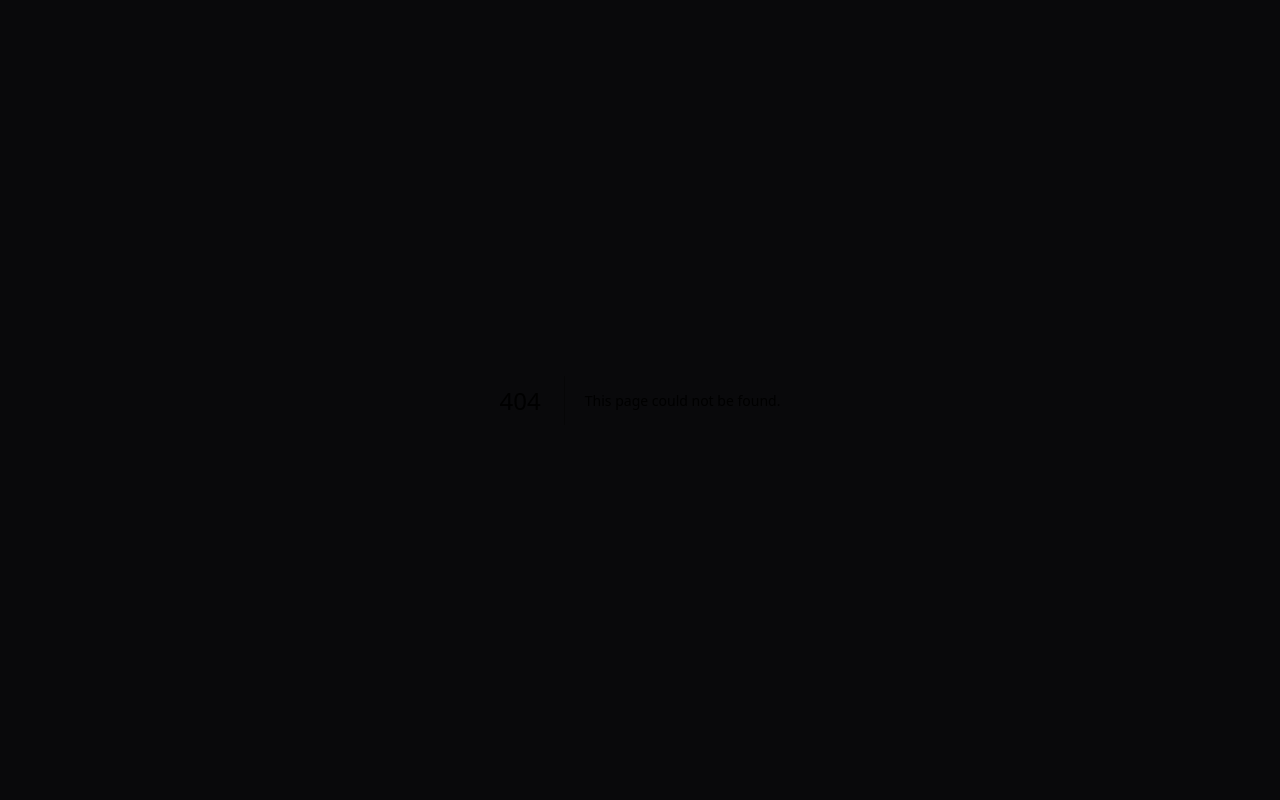
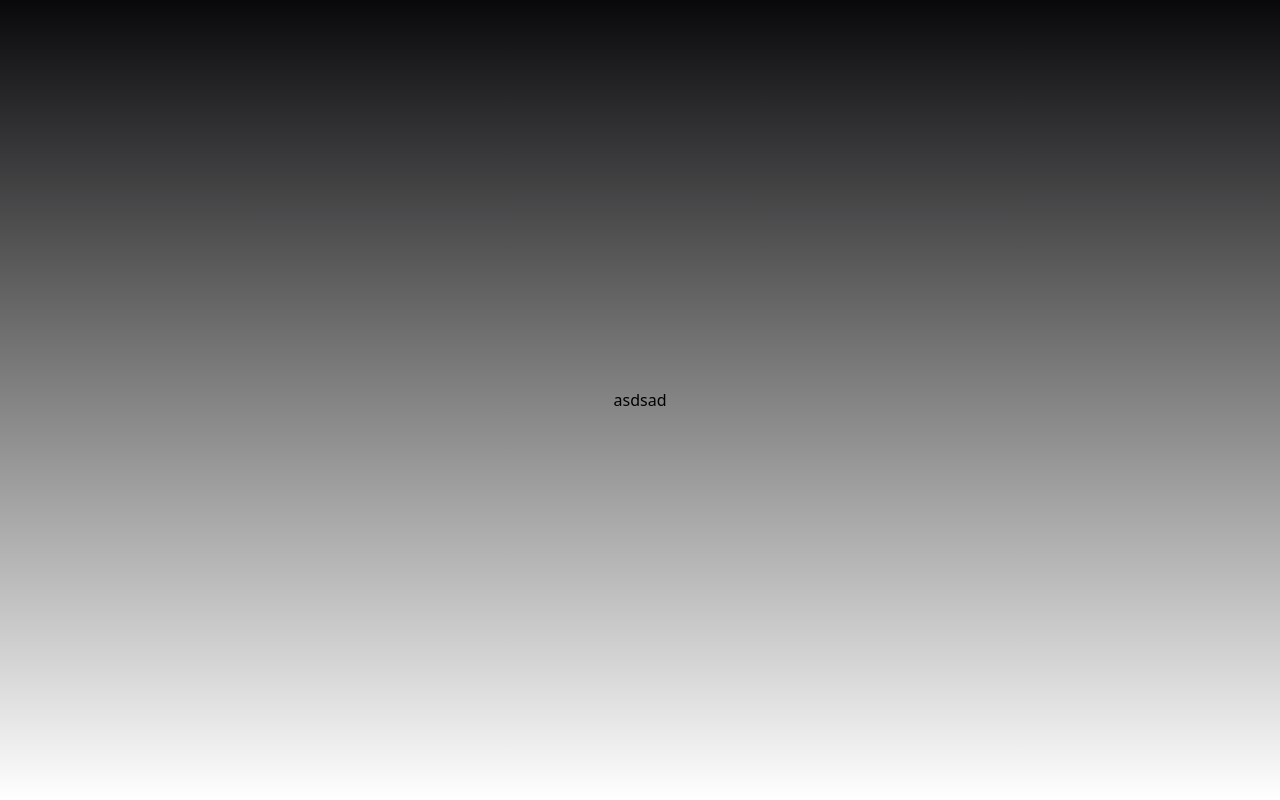
Before and after one commit to maricd7/PathFinder, a Next.js app in the folder pathfinder/: page /register in a window 1280 px wide. Before the commit this address had no page. Built offline with nearby package versions, Linux system fonts and the light colour scheme.

Commit message:
creating:login,register pagfe

```diff
--- a/pathfinder/src/app/components/common/Button/CtaButton.js
+++ b/pathfinder/src/app/components/common/Button/CtaButton.js
@@ -1,7 +1,7 @@
 import React from 'react'
 
-export default function CtaButton({text,type}) {
+export default function CtaButton({text,type, onClick}) {
   return (
-    <button className='px-8 py-2 bg-blue-500 rounded-md' type={type}>{text}</button>
+    <button onClick={onClick} className='px-8 py-2 bg-blue-500 rounded-md' type={type}>{text}</button>
   )
 }
--- a/pathfinder/src/app/page.js
+++ b/pathfinder/src/app/page.js
@@ -1,6 +1,7 @@
 
 import Heading from "./components/common/Heading/Heading";
 import CtaButton from "./components/common/Button/CtaButton";
+import Link from "next/link";
 
 export default function Home() {
   return (
@@ -11,8 +12,8 @@ export default function Home() {
         connect with your audience like never before.
       </p>
       <div className="flex gap-4 mt-8">
-        <CtaButton text="Register" />
-        <CtaButton text="Login" />
+        <Link href='/register'><CtaButton text="Register" /></Link>
+        <Link href='/login'><CtaButton text="Login" /></Link>
       </div>
     </div>
   );
--- /dev/null
+++ b/pathfinder/src/app/register/page.js
@@ -0,0 +1,12 @@
+import React from 'react'
+
+
+function Login() {
+  return (
+    <div className='w-full h-full flex flex-col items-center justify-center'>
+       asdsad
+    </div>
+  )
+}
+
+export default Login
```
